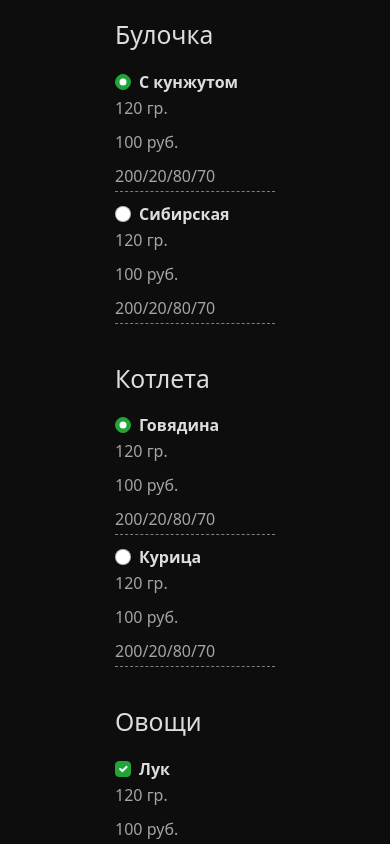
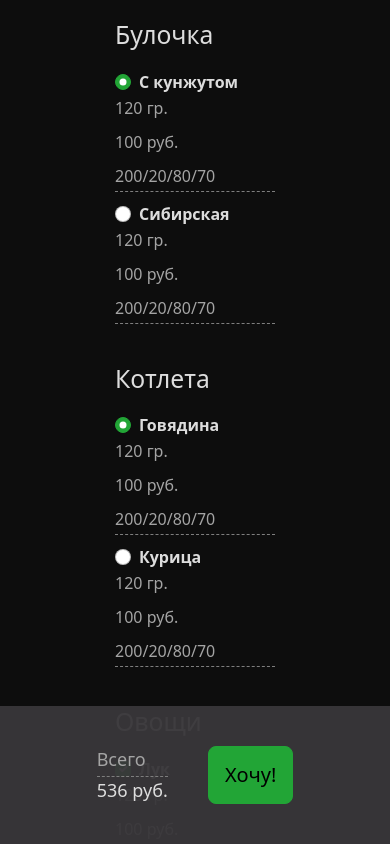
Before and after one commit to 022022/cosy, a React (Create React App) app: page / in a window 390 px wide. Shown: the top 844 px of the page. Built offline with nearby package versions, Linux system fonts and the light colour scheme.

Commit message:
burger-constructor: fix 767 adaptivity

```diff
--- a/src/components/BurgerConstructor/burgerConstructor.css
+++ b/src/components/BurgerConstructor/burgerConstructor.css
@@ -80,7 +80,21 @@
 }
 
 @media (max-width: 767px) {
-	.burger__order {
+    .burger__order-details {
+        position: fixed;
+        bottom: 0;
+        display: flex;
+        flex-direction: row;
+        justify-content: center;
+        width: 100%;
+        background-color: #39373af5;
+    }
+
+    .burger__groups {
+        margin-bottom: 180px;
+    }
+
+	.burger__image {
 		display: none;
 	}
 
--- a/src/components/BurgerOrderDetails/burgerOrderDetails.css
+++ b/src/components/BurgerOrderDetails/burgerOrderDetails.css
@@ -6,7 +6,6 @@
 }
 
 .burger__order-details {
-    border-radius: 0 100px 100px 0;
     padding: 130px;
     display: flex;
     flex-direction: column;
```
